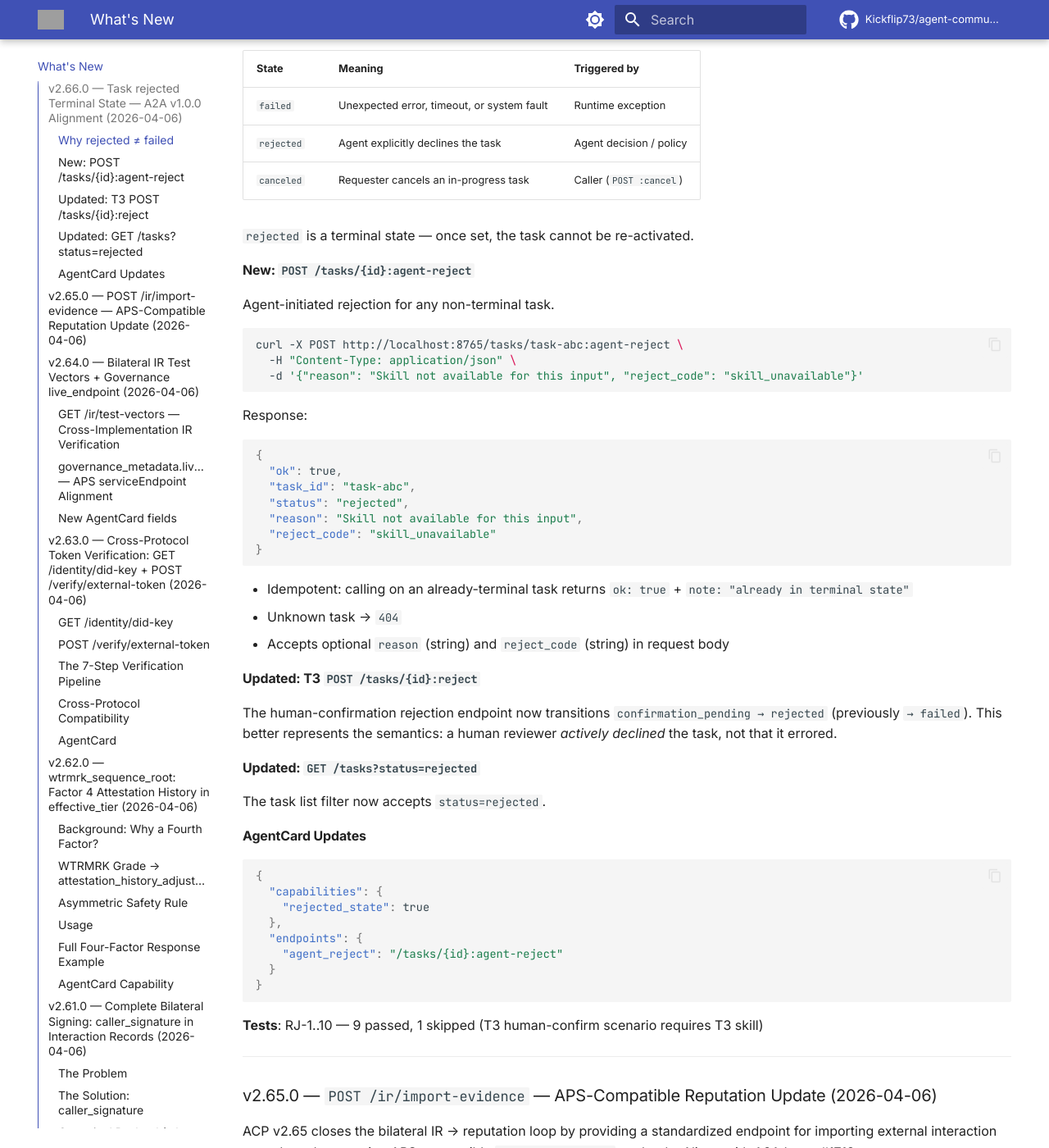
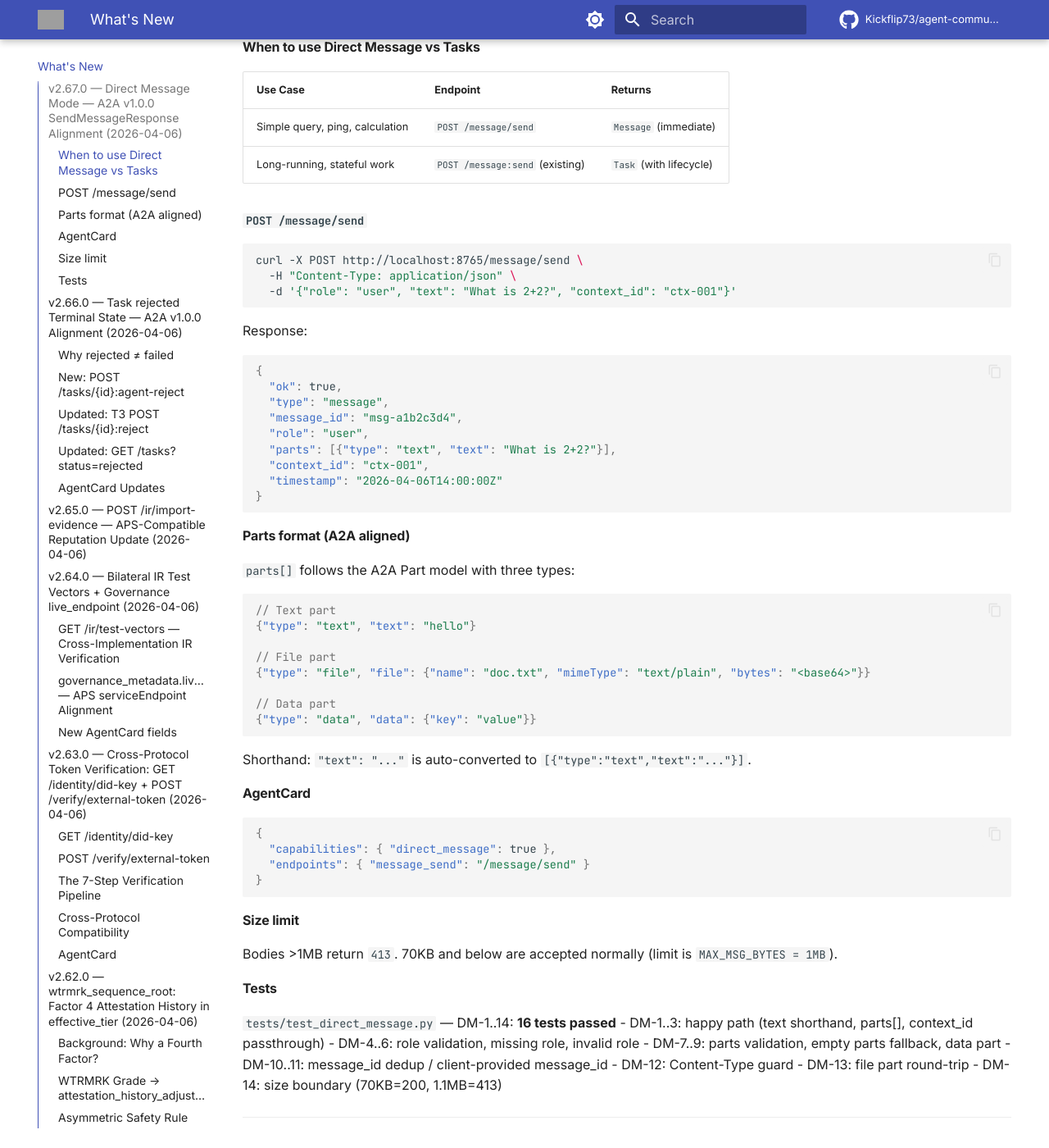
Before and after one commit to Kickflip73/agent-communication-protocol, an MkDocs documentation site: the page built from docs/whats-new.md, in a window 1280 px wide and 1400 px high, scrolled down 405 px. Shown: the whole window at 82% size. Built offline with MkDocs 1.6.1 and Material for MkDocs 9.7.7, drawn with Linux system fonts in a browser that asks for light colours; comment, search, counter and statistics services are not loaded; the version menu is left out; some of the changed text lies outside the part shown; grey boxes are pictures that could not be loaded.

Commit message:
docs: Documentation Round — sync v2.67 across CHANGELOG/whats-new/ROADMAP/BUGS
- CHANGELOG: add [2.67.0] entry (Direct Message mode, DM-1..14 16 tests, BUG-053 closure)
- docs/whats-new.md: add v2.67 section (usage, parts format, AgentCard, size limit, test list)
- ROADMAP: mark v2.67 ✅ complete (commit c10290a), add v2.68 trust.signals[] planning entry
- ROADMAP: update last-updated timestamp
- BUGS.md: fix BUG-047 header missing ✅ marker (was already fixed in commit b0e70ce)
- No code changes; documentation only

````diff
--- a/docs/whats-new.md
+++ b/docs/whats-new.md
@@ -1,7 +1,84 @@
 # What's New in ACP — Last 7 Days
 
-> Last updated: 2026-04-06
+> Last updated: 2026-04-06 23:05
 > For the full history see [CHANGELOG.md](../CHANGELOG.md)
+
+---
+
+### v2.67.0 — Direct Message Mode — A2A v1.0.0 `SendMessageResponse` Alignment (2026-04-06)
+
+ACP v2.67 introduces **Direct Message mode**: a lightweight `POST /message/send` endpoint that
+returns a `Message` object directly — no Task created, no state machine, no lifecycle management.
+This aligns with A2A v1.0.0's `SendMessageResponse.oneof { Task task; Message message; }` pattern.
+
+#### When to use Direct Message vs Tasks
+
+| Use Case | Endpoint | Returns |
+|----------|----------|---------|
+| Simple query, ping, calculation | `POST /message/send` | `Message` (immediate) |
+| Long-running, stateful work | `POST /message:send` (existing) | `Task` (with lifecycle) |
+
+#### `POST /message/send`
+
+```bash
+curl -X POST http://localhost:8765/message/send \
+  -H "Content-Type: application/json" \
+  -d '{"role": "user", "text": "What is 2+2?", "context_id": "ctx-001"}'
+```
+
+Response:
+```json
+{
+  "ok": true,
+  "type": "message",
+  "message_id": "msg-a1b2c3d4",
+  "role": "user",
+  "parts": [{"type": "text", "text": "What is 2+2?"}],
+  "context_id": "ctx-001",
+  "timestamp": "2026-04-06T14:00:00Z"
+}
+```
+
+#### Parts format (A2A aligned)
+
+`parts[]` follows the A2A Part model with three types:
+
+```json
+// Text part
+{"type": "text", "text": "hello"}
+
+// File part
+{"type": "file", "file": {"name": "doc.txt", "mimeType": "text/plain", "bytes": "<base64>"}}
+
+// Data part
+{"type": "data", "data": {"key": "value"}}
+```
+
+Shorthand: `"text": "..."` is auto-converted to `[{"type":"text","text":"..."}]`.
+
+#### AgentCard
+
+```json
+{
+  "capabilities": { "direct_message": true },
+  "endpoints": { "message_send": "/message/send" }
+}
+```
+
+#### Size limit
+
+Bodies >1MB return `413`. 70KB and below are accepted normally (limit is `MAX_MSG_BYTES = 1MB`).
+
+#### Tests
+
+`tests/test_direct_message.py` — DM-1..14: **16 tests passed**
+- DM-1..3: happy path (text shorthand, parts[], context_id passthrough)
+- DM-4..6: role validation, missing role, invalid role
+- DM-7..9: parts validation, empty parts fallback, data part
+- DM-10..11: message_id dedup / client-provided message_id
+- DM-12: Content-Type guard
+- DM-13: file part round-trip
+- DM-14: size boundary (70KB=200, 1.1MB=413)
 
 ---
 
````
Also changed, not shown: BUGS.md (+1 -1 lines), CHANGELOG.md (+29 -0 lines), acp-research/ROADMAP.md (+3 -2 lines).
